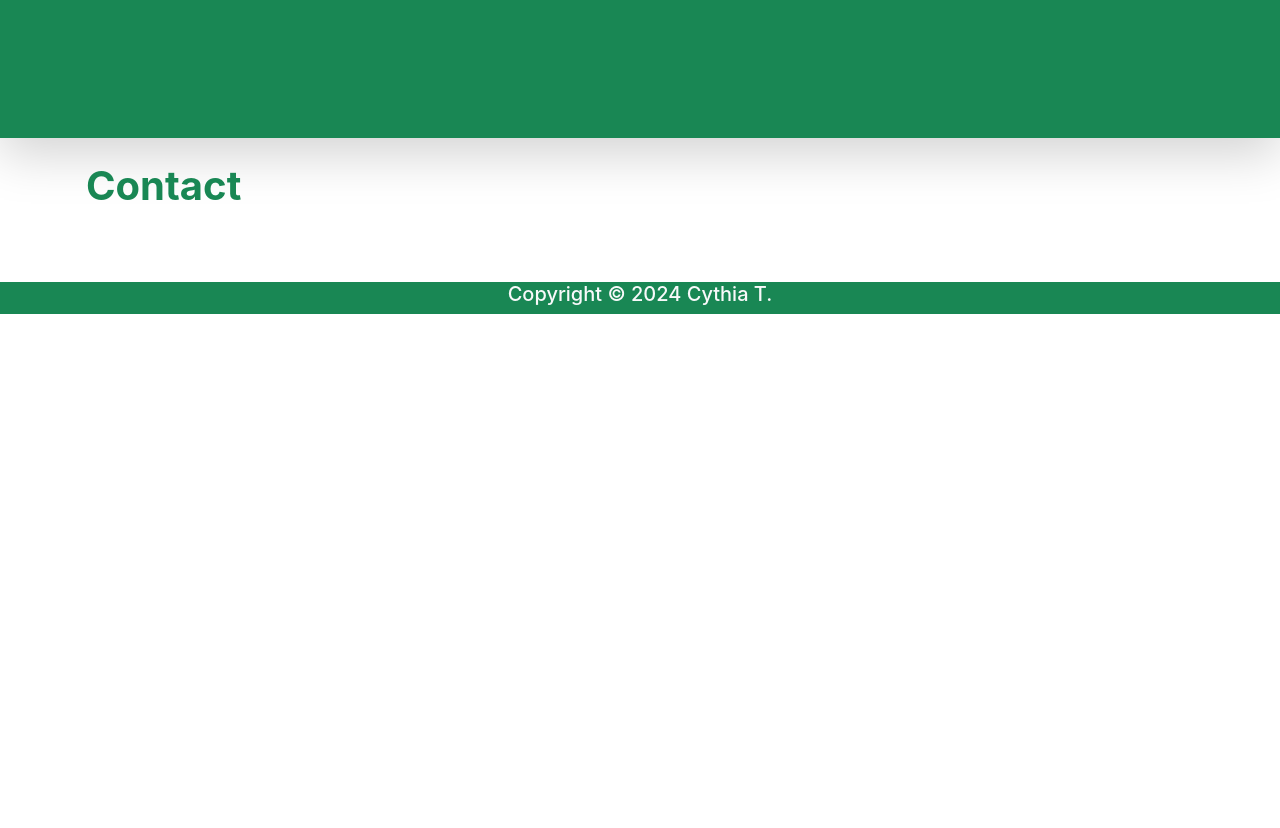
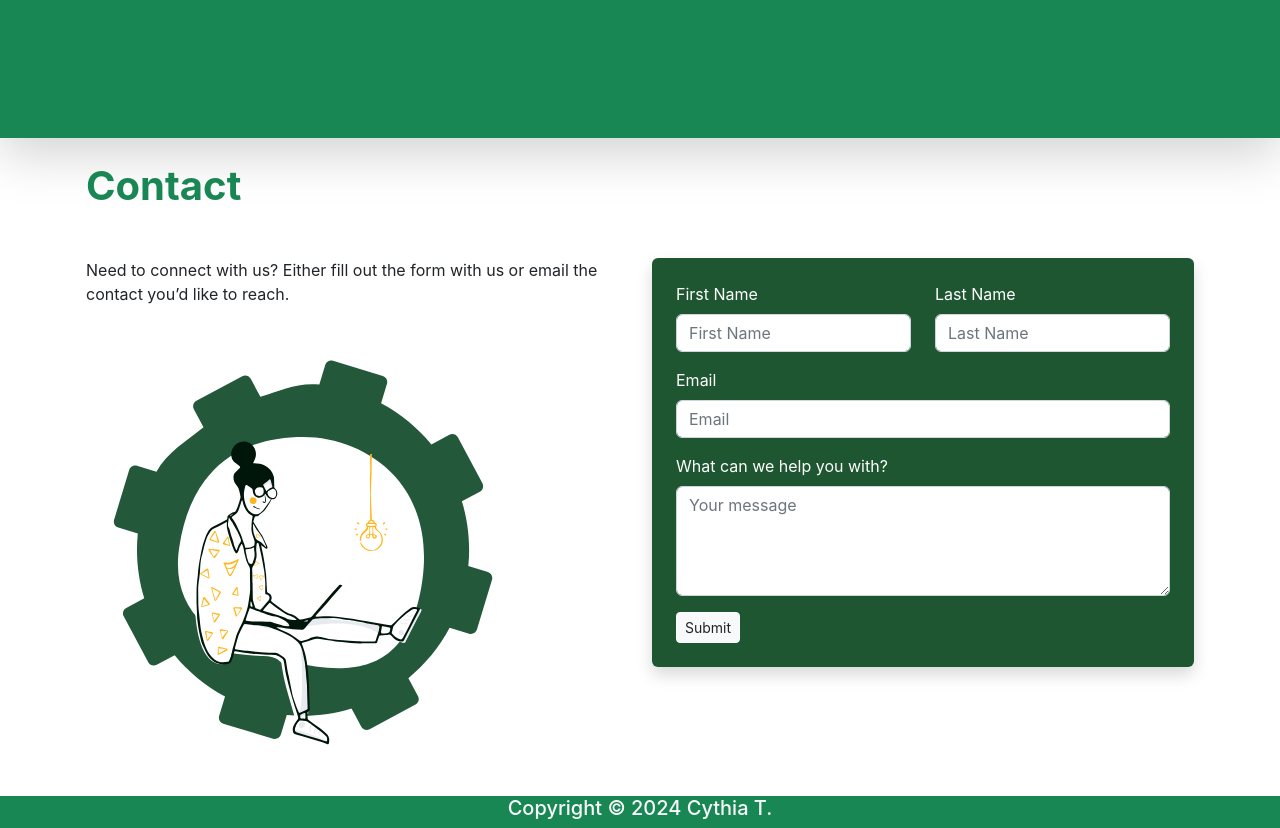
Before and after one commit to Re-Bottle/bottle-collection-system-frontend, a React (Create React App) app: page / in a window 1280 px wide. Shown: the part 2320-3148 px from the top of the page. Before the commit the page ends 2634 px from the top, so only its background shows below. Built offline with nearby package versions, Linux system fonts and the light colour scheme.

Commit message:
Added contact page

```diff
--- a/src/components/contact.tsx
+++ b/src/components/contact.tsx
@@ -1,12 +1,77 @@
+import Contactsvg from "../assets/svg/Contact.svg"
+
 export default function Contact() {
-    return (
-        <section id='contact'>
-            <div className="container ps-3 pe-3 pb-4 pt-4">
-                <h1 className="text-success mb-5 align-self-start fw-bold">Contact</h1>
+  return (
+    <section id="contact" className="container ps-3 pe-3 pb-4 pt-4">
+      <h1 className="text-success mb-5 fw-bold">Contact</h1>
 
-            </div>
+      <div className="row">
+        {/* Left Side - Text + Image */}
+        <div className="col-md-6 d-flex flex-column justify-content-center">
+          <p className="text-dark">
+            Need to connect with us? Either fill out the form with us or email
+            the contact you’d like to reach.
+          </p>
+          <img
+            src={Contactsvg}
+            alt="Contact Illustration"
+            className="img-fluid mt-3"
+            style={{ maxWidth: "80%" }}
+          />
+        </div>
 
+        <div className="col-md-6">
+          <div
+            className="p-4 rounded shadow"
+            style={{ backgroundColor: "#1E5631", color: "white" }}
+          >
+            <form>
+              <div className="row mb-3">
+                <div className="col">
+                  <label className="form-label">First Name</label>
+                  <input
+                    type="text"
+                    className="form-control bg-white text-dark"
+                    placeholder="First Name"
+                  />
+                </div>
+                <div className="col">
+                  <label className="form-label">Last Name</label>
+                  <input
+                    type="text"
+                    className="form-control bg-white text-dark"
+                    placeholder="Last Name"
+                  />
+                </div>
+              </div>
 
-        </section>
-    );
+              <div className="mb-3">
+                <label className="form-label">Email</label>
+                <input
+                  type="email"
+                  className="form-control bg-white text-dark"
+                  placeholder="Email"
+                />
+              </div>
+
+              <div className="mb-3">
+                <label className="form-label">What can we help you with?</label>
+                <textarea
+                  className="form-control bg-white text-white"
+                  placeholder="Your message"
+                  rows={4}
+                ></textarea>
+              </div>
+
+              <div className="d-flex justify-content-start mt-3">
+                <button type="submit" className="btn btn-light btn-sm text-dark border-white">
+                    Submit
+                </button>
+              </div>
+            </form>
+          </div>
+        </div>
+      </div>
+    </section>
+  );
 }
```
Also changed, not shown: src/assets/svg/Contact.svg (added).
